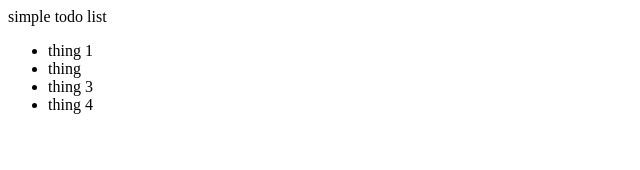
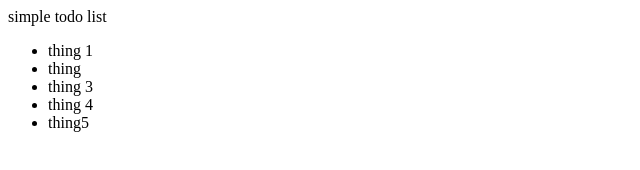
Before and after one commit to aam35424/to-do-list, a plain HTML site: page index.html in a window 1280 px wide. Shown: the full height of the page, 0-640 px from the left. Drawn offline with Linux system fonts and the light colour scheme.

Commit message:
Update index.html

```diff
--- a/index.html
+++ b/index.html
@@ -9,6 +9,7 @@
 <li>thing </li>
 <li>thing 3</li>
 <li>thing 4</li>
+  <li>thing5 </li>
 </ul>
 </body>
 </html>
```
